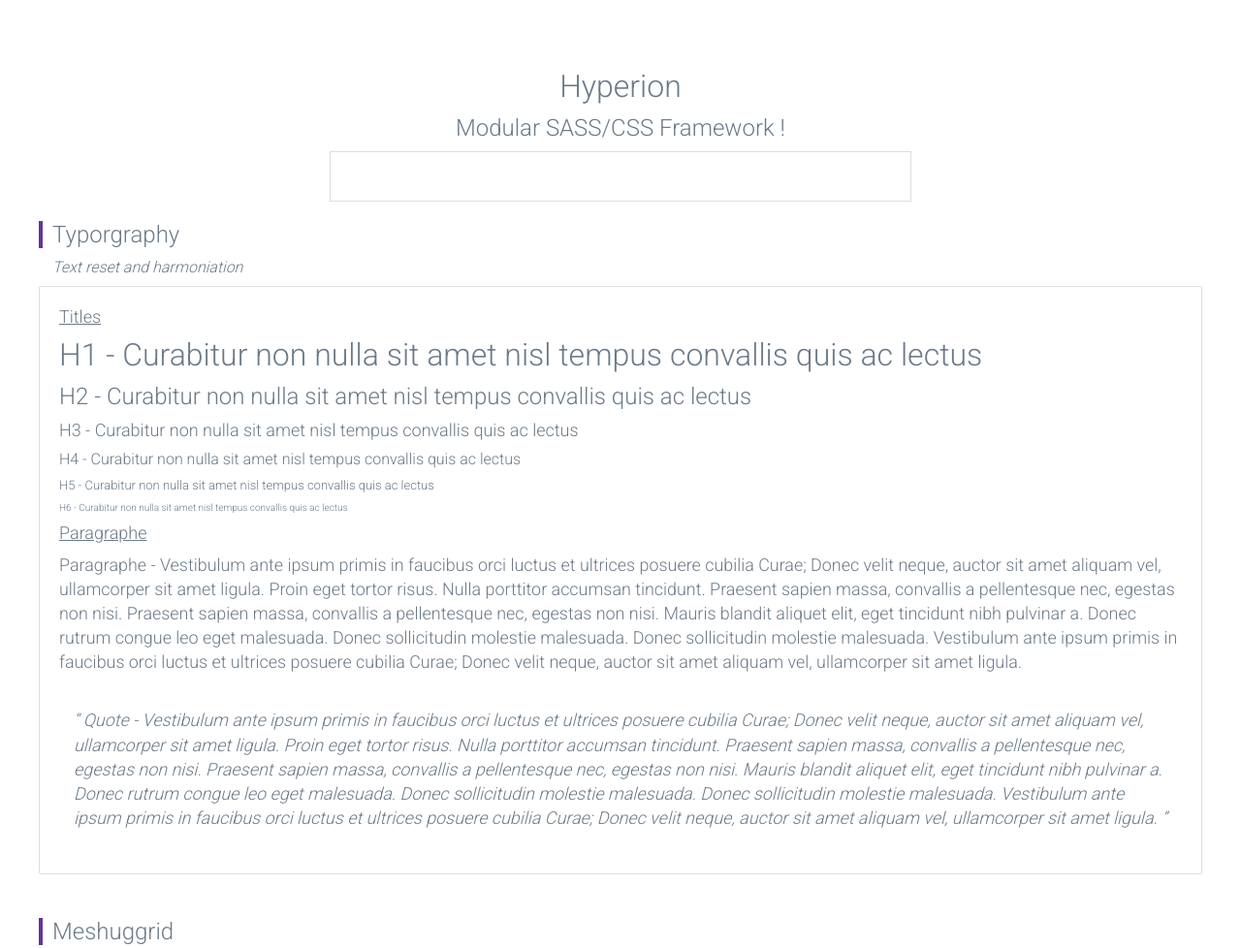
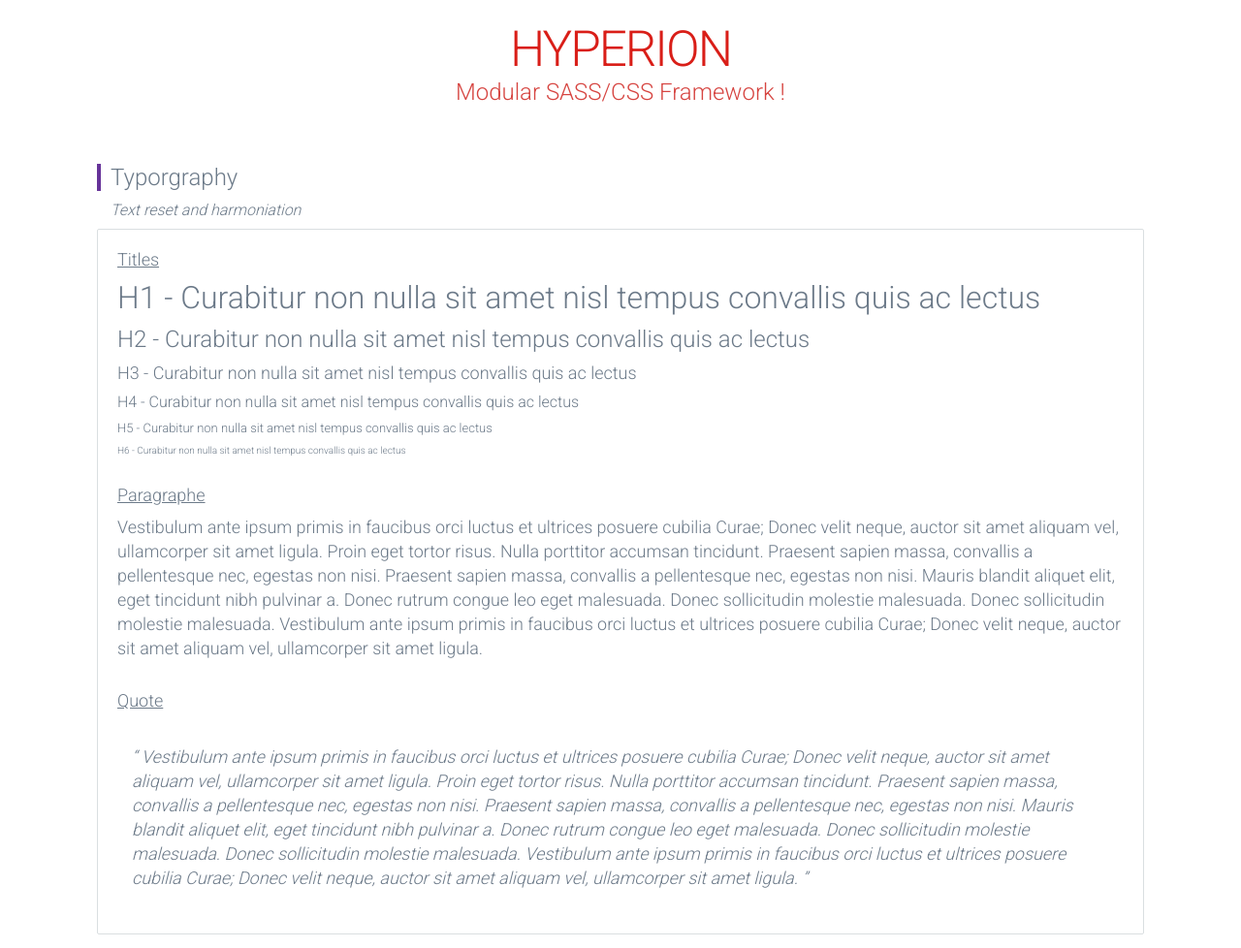
Before and after one commit to blackratio/hyperion, a website: page app/index.html in a window 1280 px wide. Shown: the top 978 px of the page at 97% size. Drawn offline with nearby package versions, Linux system fonts and the light colour scheme; some packages are replaced by stand-ins of ours; no server answers; a script that the page names is missing.

Commit message:
style update

```diff
--- a/app/modules/home/home.html
+++ b/app/modules/home/home.html
@@ -19,10 +19,13 @@
          <h3>Paragraphe</h3>
       </div>
       <p>
-         Paragraphe - Vestibulum ante ipsum primis in faucibus orci luctus et ultrices posuere cubilia Curae; Donec velit neque, auctor sit amet aliquam vel, ullamcorper sit amet ligula. Proin eget tortor risus. Nulla porttitor accumsan tincidunt. Praesent sapien massa, convallis a pellentesque nec, egestas non nisi. Praesent sapien massa, convallis a pellentesque nec, egestas non nisi. Mauris blandit aliquet elit, eget tincidunt nibh pulvinar a. Donec rutrum congue leo eget malesuada. Donec sollicitudin molestie malesuada. Donec sollicitudin molestie malesuada. Vestibulum ante ipsum primis in faucibus orci luctus et ultrices posuere cubilia Curae; Donec velit neque, auctor sit amet aliquam vel, ullamcorper sit amet ligula.
+         Vestibulum ante ipsum primis in faucibus orci luctus et ultrices posuere cubilia Curae; Donec velit neque, auctor sit amet aliquam vel, ullamcorper sit amet ligula. Proin eget tortor risus. Nulla porttitor accumsan tincidunt. Praesent sapien massa, convallis a pellentesque nec, egestas non nisi. Praesent sapien massa, convallis a pellentesque nec, egestas non nisi. Mauris blandit aliquet elit, eget tincidunt nibh pulvinar a. Donec rutrum congue leo eget malesuada. Donec sollicitudin molestie malesuada. Donec sollicitudin molestie malesuada. Vestibulum ante ipsum primis in faucibus orci luctus et ultrices posuere cubilia Curae; Donec velit neque, auctor sit amet aliquam vel, ullamcorper sit amet ligula.
       </p>
+      <div class="bloc_title">
+         <h3>Quote</h3>
+      </div>
       <q>
-         Quote - Vestibulum ante ipsum primis in faucibus orci luctus et ultrices posuere cubilia Curae; Donec velit neque, auctor sit amet aliquam vel, ullamcorper sit amet ligula. Proin eget tortor risus. Nulla porttitor accumsan tincidunt. Praesent sapien massa, convallis a pellentesque nec, egestas non nisi. Praesent sapien massa, convallis a pellentesque nec, egestas non nisi. Mauris blandit aliquet elit, eget tincidunt nibh pulvinar a. Donec rutrum congue leo eget malesuada. Donec sollicitudin molestie malesuada. Donec sollicitudin molestie malesuada. Vestibulum ante ipsum primis in faucibus orci luctus et ultrices posuere cubilia Curae; Donec velit neque, auctor sit amet aliquam vel, ullamcorper sit amet ligula.
+         Vestibulum ante ipsum primis in faucibus orci luctus et ultrices posuere cubilia Curae; Donec velit neque, auctor sit amet aliquam vel, ullamcorper sit amet ligula. Proin eget tortor risus. Nulla porttitor accumsan tincidunt. Praesent sapien massa, convallis a pellentesque nec, egestas non nisi. Praesent sapien massa, convallis a pellentesque nec, egestas non nisi. Mauris blandit aliquet elit, eget tincidunt nibh pulvinar a. Donec rutrum congue leo eget malesuada. Donec sollicitudin molestie malesuada. Donec sollicitudin molestie malesuada. Vestibulum ante ipsum primis in faucibus orci luctus et ultrices posuere cubilia Curae; Donec velit neque, auctor sit amet aliquam vel, ullamcorper sit amet ligula.
       </q>
    </section>
 
--- a/app/modules/home/home_title_component.js
+++ b/app/modules/home/home_title_component.js
@@ -14,9 +14,10 @@
             <div class="title_content">
                <h1>{{::$ctrl.title.title}}</h1>
                <h2>{{::$ctrl.title.subtitle}}</h2>
-               <div class="gituser">
+               <!--div class="gituser">
                   <h3>{{::$ctrl.user.login}}</h3>
-                  <h4><h3>{{::$ctrl.user.url}}</h4>
+                  <h4>{{::$ctrl.user.url}}</h4>
+               </div-->
             </div>
          `;
       }
--- a/app/sass/_style.scss
+++ b/app/sass/_style.scss
@@ -34,7 +34,17 @@
 
 .title_content {
    text-align: center;
-   margin: 20px 0;
+   margin: 20px 0 60px 0;
+   h1 {
+      text-transform: uppercase;
+      color: $thunderbird;
+      font-size: 4em;
+      letter-spacing: -2px;
+      margin-bottom: 0;
+   }
+   h2 {
+      color: $valencia;
+   }
 }
 .gituser {
    width: 50%;
@@ -46,7 +56,7 @@
 .wrapp_box {
    margin: 0 auto;
    max-width: 100%;
-   padding: 50px 40px;
+   padding: 0 100px;
    section {
       border-radius: 2px;
       padding: 20px;
@@ -60,11 +70,16 @@
       }
       h3 {
          text-decoration: underline;
-         margin-bottom: 10px;
+         margin: 30px 0 10px 0;
       }
       h4 {
          font-style: italic;
          padding-left: 14px;
+      }
+   }
+   .bloc_title:first-child {
+      h3 {
+         margin: 0 0 10px 0;
       }
    }
 }
```
Also changed, not shown: app/style/index.css.
